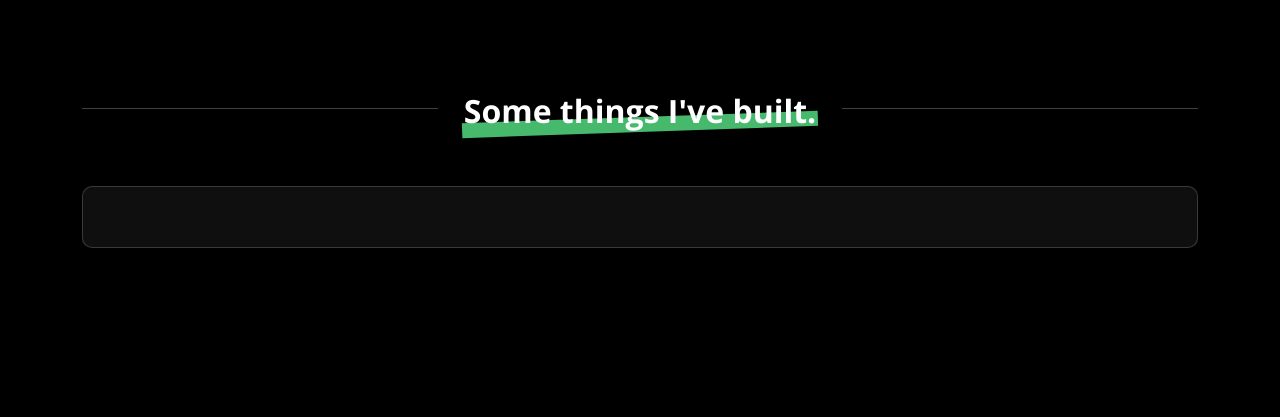
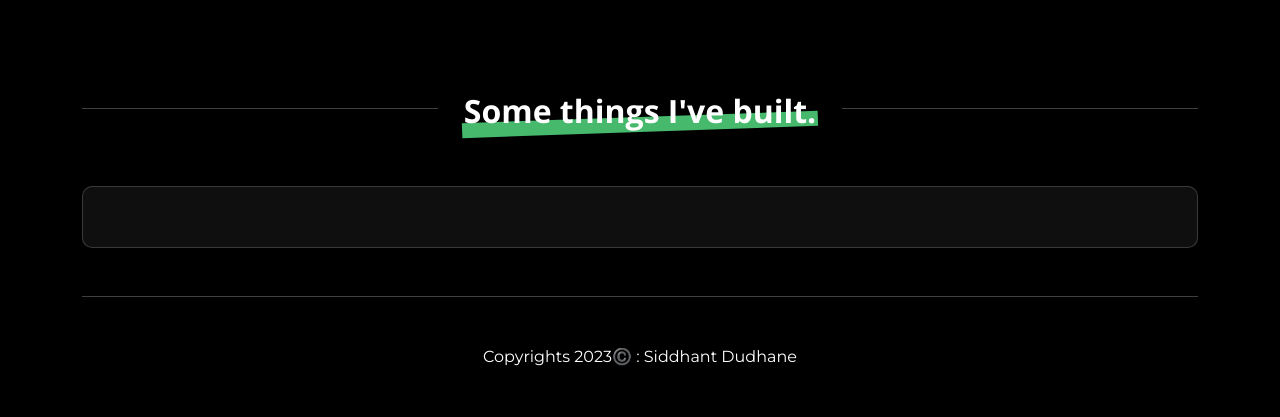
Before and after one commit to siddhant-afk/Portfolio-2023-, a Django app: page / in a window 1280 px wide. Shown: the part 1240-1657 px from the top of the page. Before the commit the page ends 1488 px from the top, so only its background shows below. Run offline with Django 4.2, Linux system fonts and the light colour scheme; data that the repository does not hold is empty.

Commit message:
Add footer

```diff
--- a/projects/templates/projects/index.html
+++ b/projects/templates/projects/index.html
@@ -74,7 +74,7 @@
 <div class="section-card mt-5">
   <div class="row">
     {% for project in projects %}
-    <div class="col-md-4">
+    <div class="col-md-4 mt-5">
       <div class="col">
         <div class="card card-cover h-100 overflow-hidden text-bg-dark rounded-4 shadow-lg img-fluid" style="background-image: url('{{project.image.url}}');">
 
@@ -99,6 +99,16 @@
 
 </section>
 
+
+<section class="footer mt-5">
+  <div class="container">
+    <hr>
+  </div>
+
+  <div class="text-center mt-5 mb-5">
+    Copyrights 2023©️ : Siddhant Dudhane
+  </div>
+</section>
 </body>
 <script src="https://unpkg.com/aos@next/dist/aos.js"></script>
 <script>
```
